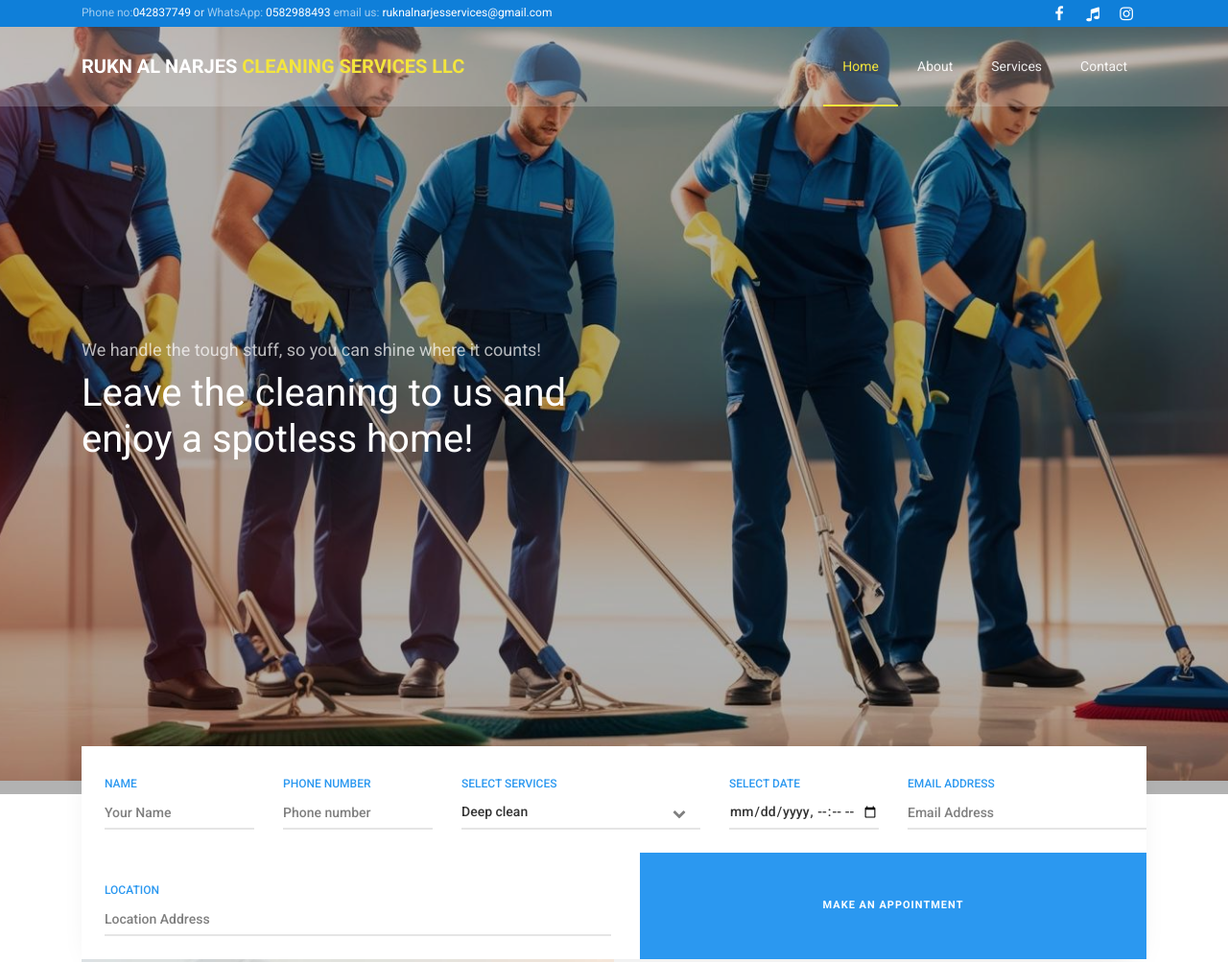
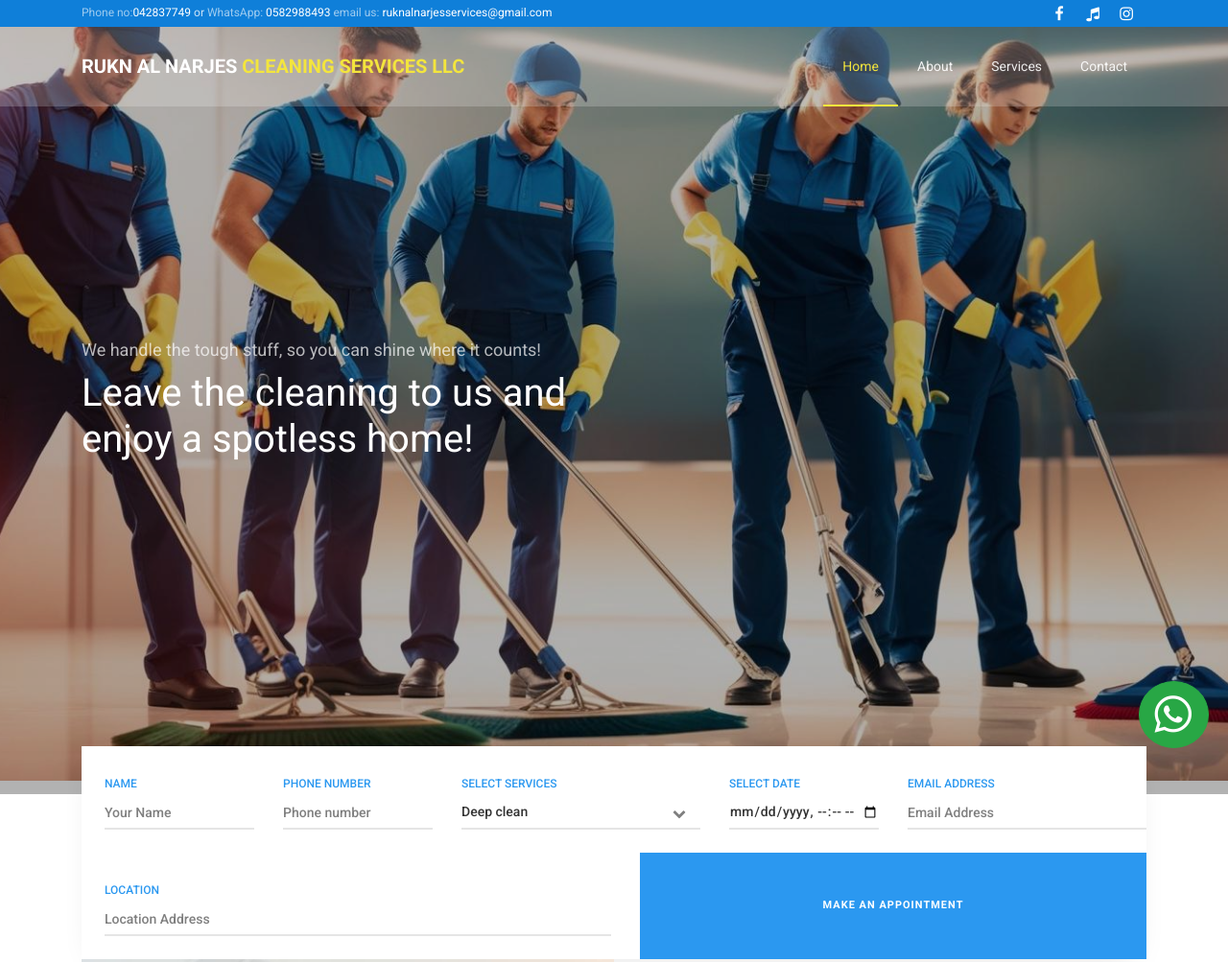
Before and after one commit to Decitech-Solution-Projects/rukn-cleaning, a plain HTML site: page index.html in a window 1280 px wide. Shown: the top 1003 px of the page at 96% size. Drawn offline with Linux system fonts and the light colour scheme; some packages are replaced by stand-ins of ours; no server answers; files whose address does not match are found by name.

Commit message:
adding whatsApp

```diff
--- a/index.html
+++ b/index.html
@@ -18,6 +18,8 @@
 	<meta property="og:type" content="website">
 
 
+	<link rel="stylesheet" href="https://cdnjs.cloudflare.com/ajax/libs/font-awesome/5.15.2/css/all.min.css">
+
 	<link href="https://fonts.googleapis.com/css?family=Roboto:300,400,500,700&display=swap" rel="stylesheet">
 
 	<link rel="stylesheet" href="https://stackpath.bootstrapcdn.com/font-awesome/4.7.0/css/font-awesome.min.css">
@@ -32,6 +34,18 @@
 	<link rel="stylesheet" href="css/style.css">
 
 	<script src="https://identity.netlify.com/v1/netlify-identity-widget.js"></script>
+
+
+
+	<style>
+		.whatsapp-btn {
+		  position: fixed;
+		  bottom: 20px;
+		  right: 20px;
+		  z-index: 1000;
+		}
+	  </style>
+
 </head>
 
 <body>
@@ -672,6 +686,11 @@
 	</footer>
 
 
+	<div>
+		<a href="https://wa.me/971582988493" class="btn btn-success btn-lg rounded-circle whatsapp-btn" target="_blank">
+			<i class="fab fa-whatsapp fa-4x"></i>
+		</a>
+	</div>
 
 	<!-- loader -->
 	<div id="ftco-loader" class="show fullscreen"><svg class="circular" width="48px" height="48px">
```
